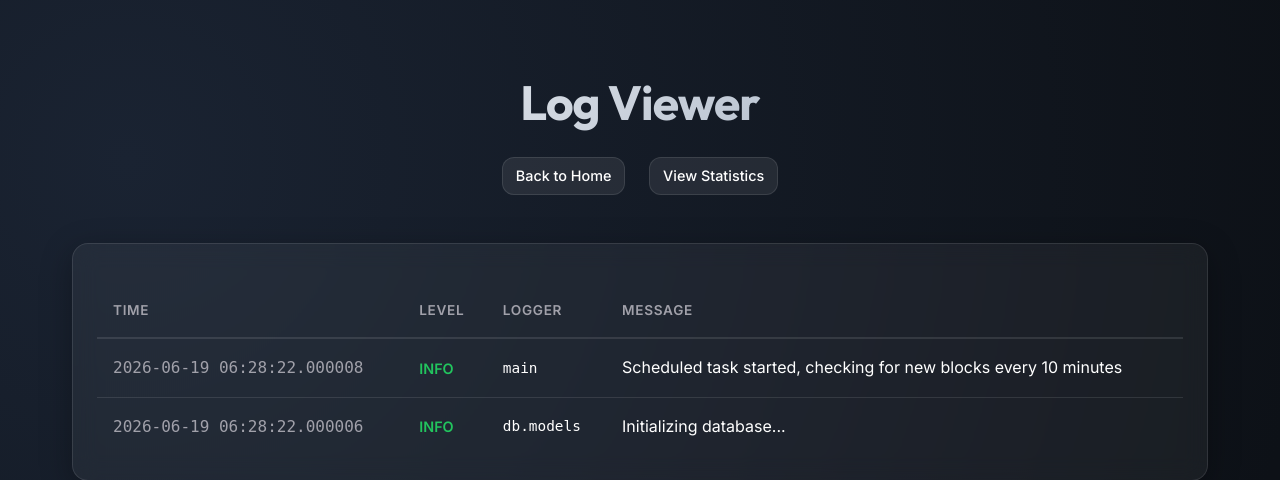
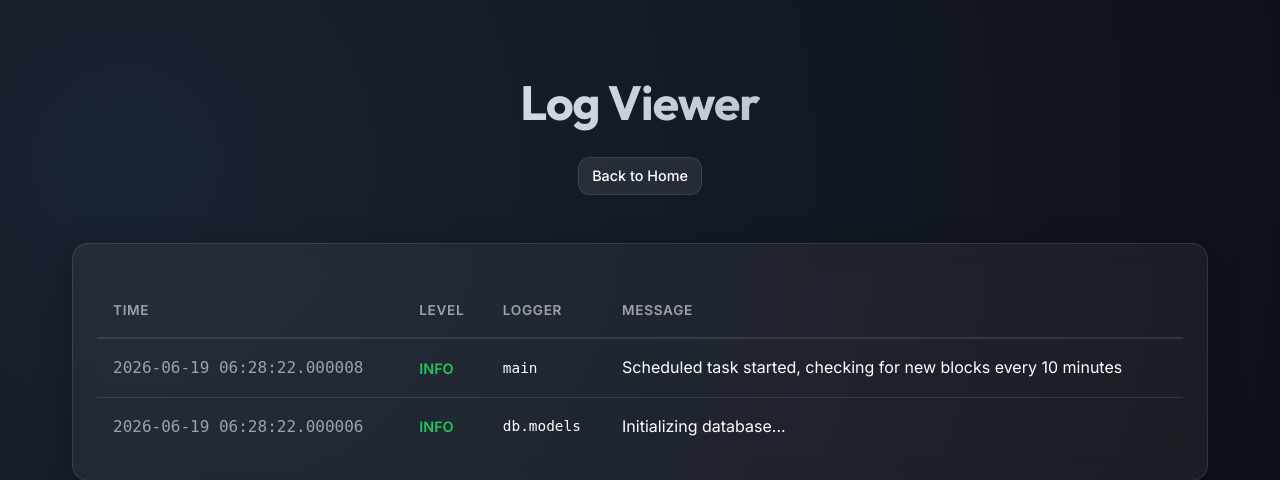
Before and after one commit to RaynorZhong/lucky2049, a FastAPI app: page /logs in a window 1280 px wide. Shown: the top 480 px of the page. Run offline with FastAPI, Linux system fonts and the light colour scheme; data comes from the database, SQL or seed files in the repository; parts of the project's set-up code (start-up, migrations or seed data) failed here and were passed over.

Commit message:
Close /trigger-draw and /refresh-statistics; drop remaining /stats links
- main.py: remove the /trigger-draw and /refresh-statistics routes entirely
  (they were unauthenticated, side-effecting GET endpoints). Draws still run
  automatically via the 10-minute scheduler; these manual triggers are gone
  pending a redesign. Dropped now-unused BackgroundTasks and update_statistics
  imports. The /stats route is kept (to be redesigned) but is no longer linked.
- templates/draw.html, templates/logs.html: remove the "View Statistics"
  (/stats) links so no page links to the to-be-redesigned stats view.

Verified: /trigger-draw and /refresh-statistics now return 404; /, /verify,
/logs, /stats, /draw/0 return 200; no /stats links remain in any template.

Co-Authored-By: Claude Opus 4.8 <noreply@anthropic.com>

```diff
--- a/main.py
+++ b/main.py
@@ -1,11 +1,11 @@
-from fastapi import FastAPI, Request, BackgroundTasks
+from fastapi import FastAPI, Request
 from fastapi.templating import Jinja2Templates
 from fastapi.staticfiles import StaticFiles
 from fastapi.middleware.cors import CORSMiddleware
 from apscheduler.schedulers.asyncio import AsyncIOScheduler
 from apscheduler.triggers.interval import IntervalTrigger
 from contextlib import asynccontextmanager
-from lotto import update_draws, update_statistics, get_heights_by_draw_id, build_draw_manifest, get_spec, get_commitment_head
+from lotto import update_draws, get_heights_by_draw_id, build_draw_manifest, get_spec, get_commitment_head
 from db.models import *
 import logging
 import os
@@ -102,16 +102,6 @@ async def stats(request: Request):
         "statistics": statistics
     })
 
-@app.get("/trigger-draw")
-async def trigger_draw(background_tasks: BackgroundTasks):
-    background_tasks.add_task(update_draws)
-    return {"message": "The draw has been triggered, please check the result later"}
-
-@app.get("/refresh-statistics")
-async def refresh_statistics(background_tasks: BackgroundTasks):
-    background_tasks.add_task(update_statistics)
-    return {"message": "The statistics has been refreshed, please check the result later"}
-
 @app.get("/logs")
 async def logs(request: Request, page: int = 1):
     logs, total_pages = get_log_entries(page=page)
--- a/templates/draw.html
+++ b/templates/draw.html
@@ -84,10 +84,6 @@
                 </table>
             </div>
         </section>
-
-        <div style="text-align: center; margin-top: 2rem;">
-            <a href="/stats" class="btn">View Statistics</a>
-        </div>
     </div>
 </body>
 
--- a/templates/logs.html
+++ b/templates/logs.html
@@ -20,7 +20,6 @@
             <h1>Log Viewer</h1>
             <nav class="nav-links" style="margin-top: 1rem; margin-bottom: 0;">
                 <a href="/" class="btn btn-sm">Back to Home</a>
-                <a href="/stats" class="btn btn-sm">View Statistics</a>
             </nav>
         </header>
 
```
